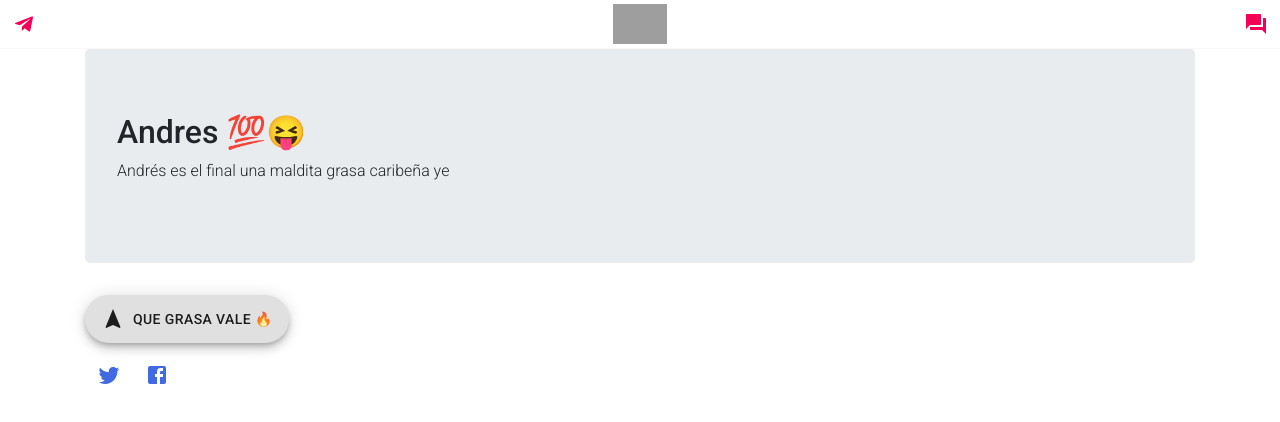
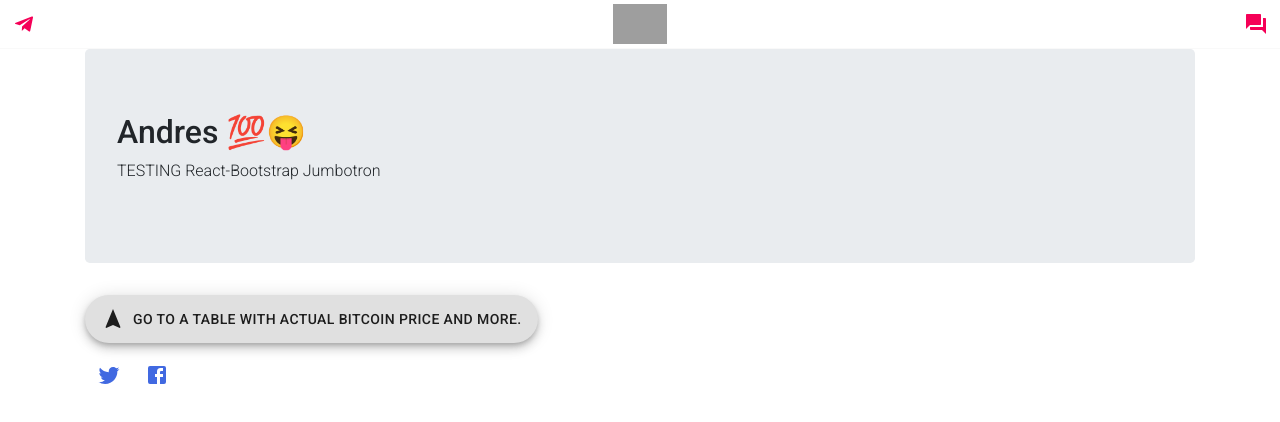
Before and after one commit to andresogando/NextJSPractice, a Next.js app: page / in a window 1280 px wide. Shown: the top 422 px of the page. Built offline with nearby package versions, Linux system fonts and the light colour scheme; grey boxes are pictures that could not be loaded.

Commit message:
renamed some components

```diff
--- a/pages/b/datas.js
+++ b/pages/b/datas.js
@@ -40,8 +40,8 @@ function datas({data,currency,rates}){
                     </tr>
                     <tr>
                     <td>3</td>
-                    <td>tu </td>
-                    <td>jeva ------> </td>
+                    <td>More Tests </td>
+                    <td> Test</td>
                     <td><a href='#'><IconButton>  <LocalAirportIcon /> </IconButton> </a></td>
                     </tr>
                 </tbody>
--- a/pages/index.js
+++ b/pages/index.js
@@ -29,7 +29,7 @@ function HomePage() {
            <Jumbotron>
                <h2>Andres 💯😝</h2>
                <p>
-                   Andrés es el final una maldita grasa caribeña ye
+                   TESTING React-Bootstrap Jumbotron
               </p>
            </Jumbotron>
 
@@ -38,7 +38,7 @@ function HomePage() {
         <Link href="/b/datas">
         <Fab variant="extended">
             <NavigationIcon className={classes.extendedIcon} />
-                Que Grasa Vale 🔥
+            Go to a Table with actual Bitcoin Price and more.
         </Fab>
         </Link>
 
```
